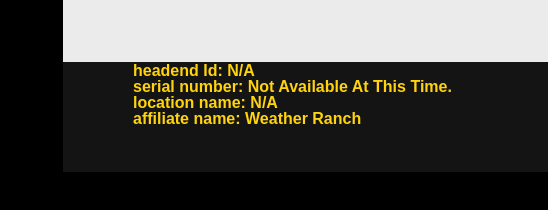
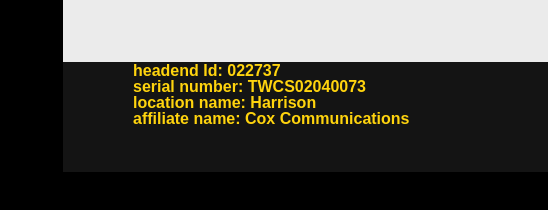
Before and after one commit to hexad3c1mal/personal-site, a plain HTML site: page istartup/index.html in a window 1280 px wide. Shown: the part 468-678 px from the top of the page, 217-765 px from the left. Drawn offline with Linux system fonts and the light colour scheme; a web font is replaced by a local one.

Commit message:
Update system info with new values

```diff
--- a/istartup/index.html
+++ b/istartup/index.html
@@ -167,12 +167,12 @@
         }
 
         // Example usage:
-        // updateSystemInfo({
-        //     headendId: '12345',
-        //     serialNum: 'SN-98765-XYZ',
-        //     locName: 'New York, NY',
-        //     affiliateName: 'Local Weather Station'
-        // });
+         updateSystemInfo({
+             headendId: '022737',
+             serialNum: 'TWCS02040073',
+             locName: 'Harrison',
+             affiliateName: 'Cox Communications'
+         });
     </script>
 </body>
 </html>
```
